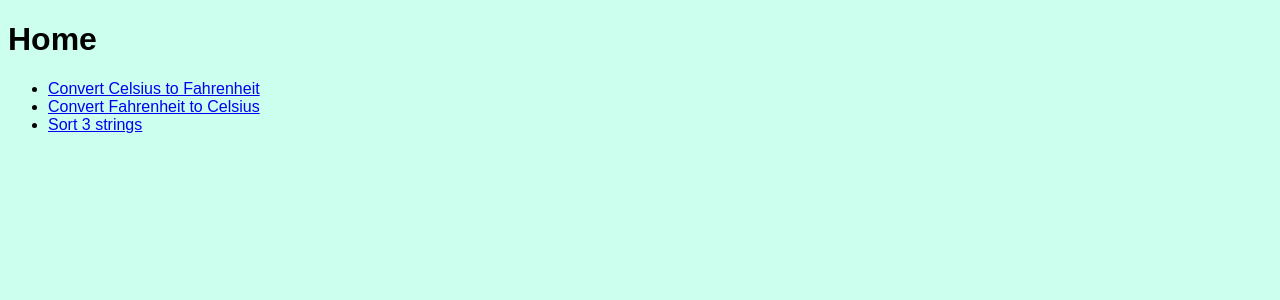
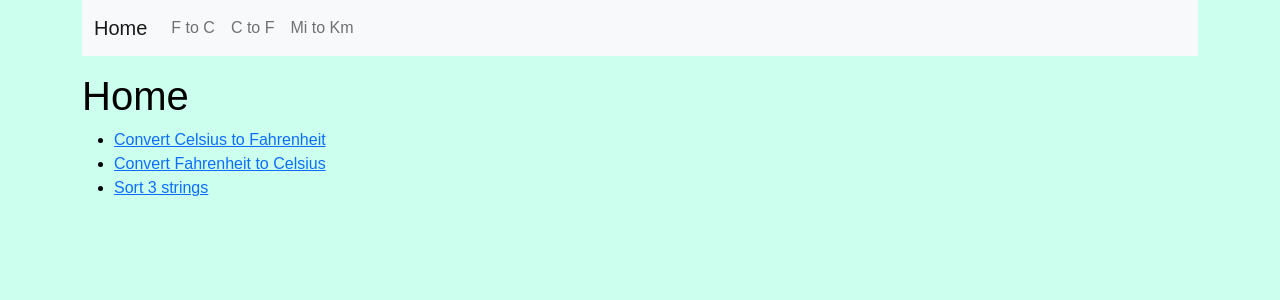
Before and after one commit to baileybunch5dad/pkk, a Flask app: page / in a window 1280 px wide. Shown: the top 300 px of the page. Run offline with Flask 3, Linux system fonts and the light colour scheme.

Commit message:
using layouts and style sheets

```diff
--- a/templates/layout.html
+++ b/templates/layout.html
@@ -1,11 +1,31 @@
 <!doctype html>
 <html>
   <head>
+    <meta charset="utf-8">
+    <meta name="viewport" content="width=device-width, initial-scale=1">
+
+    <link
+    href="https://cdn.jsdelivr.net/npm/bootstrap@5.2.0/dist/css/bootstrap.min.css"
+    rel="stylesheet"
+    integrity="sha384-gH2yIJqKdNHPEq0n4Mqa/HGKIhSkIHeL5AyhkYV8i59U5AR6csBvApHHNl/vI1Bx"
+    crossorigin="anonymous">
+
      <link rel="stylesheet" href="{{ url_for('static', filename='style.css') }}">
      <title> {% block title %}{% endblock %} - My Webpage</title>
    </head>
 
   <body>
-    <div id="content">{% block content %}{% endblock %}</div>
-  </body>
+    <div class="container">
+    {% include 'navbar.html' %}
+         <div class="mt-3">
+            {% block content %}{% endblock %}
+         </div>
+    </div>
+
+    <script
+     src="https://cdn.jsdelivr.net/npm/bootstrap@5.2.0/dist/js/bootstrap.bundle.min.js"
+     integrity="sha384-A3rJD856KowSb7dwlZdYEkO39Gagi7vIsF0jrRAoQmDKKtQBHUuLZ9AsSv4jD4Xa"
+     crossorigin="anonymous"></script>
+
+    </body>
 </html>
--- /dev/null
+++ b/templates/navbar.html
@@ -0,0 +1,39 @@
+<!-- BLOCK 1 -->
+<nav class="navbar navbar-expand-lg navbar-light bg-light">
+
+    <div class="container-fluid">
+
+      <!-- BLOCK 2 -->
+      <!-- Brand and toggle button get grouped for better mobile display -->
+
+      <a class="navbar-brand" href="/">Home</a>
+      <button class="navbar-toggler"
+              type="button"
+              data-bs-toggle="collapse"
+              data-bs-target="#navbarSupportedContent"
+              aria-controls="navbarSupportedContent"
+              aria-expanded="false"
+              aria-label="Toggle navigation">
+        <span class="navbar-toggler-icon"></span>
+      </button>
+
+      <!-- BLOCK 3 -->
+
+      <div class="collapse navbar-collapse" id="navbarSupportedContent">
+        <ul class="navbar-nav me-auto mb-2 mb-lg-0">
+          <li class="nav-item">
+            <a href="/ftoc" class="nav-link">F to C</a>
+          </li>
+
+          <li class="nav-item">
+            <a href="/ctof" class="nav-link">C to F</a>
+          </li>
+
+          <li class="nav-item">
+            <a href="/mtokm" class="nav-link">Mi to Km</a>
+          </li>
+        </ul>
+      </div> <!-- class="collapse navbar-collapse" -->
+
+    </div> <!-- class="container-fluid" -->
+  </nav>
```
